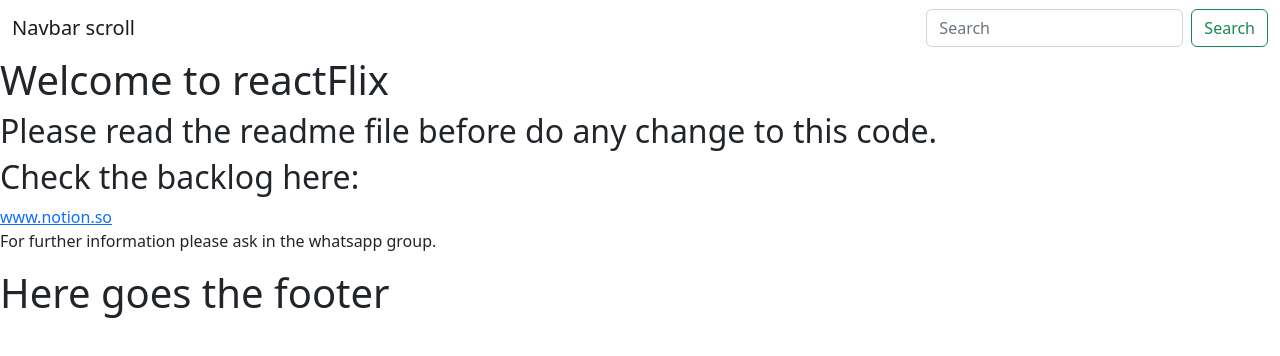
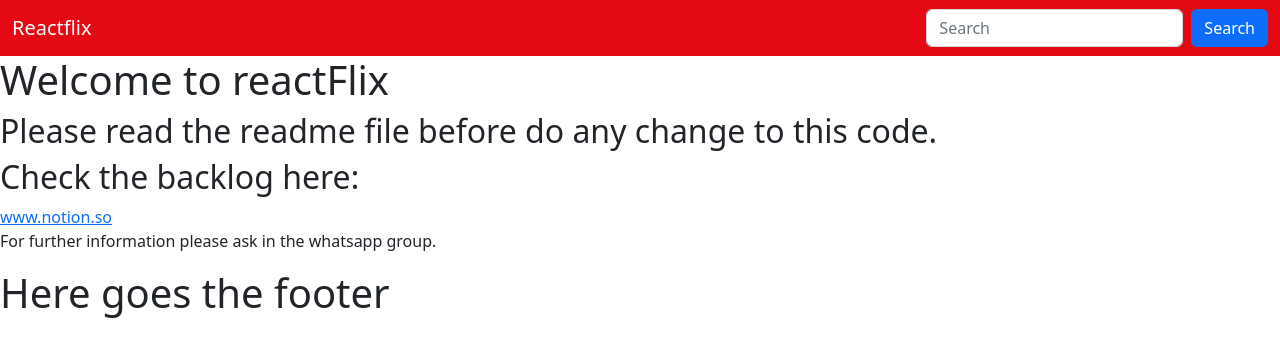
Before and after one commit to Tutorias-de-programacion/ReactFinalProject, a React (Vite) app: page / in a window 1280 px wide. Shown: the top 356 px of the page. Built offline with nearby package versions, Linux system fonts and the light colour scheme.

Commit message:
[Ti-05][Feat] We fought bootstrap, but bootstrap won

```diff
--- a/src/components/Header/Header.css
+++ b/src/components/Header/Header.css
@@ -1,5 +1,17 @@
 @import url(../../styles/globalStyles.css);
 
-navBg {
+.navBg {
   background-color: var(--netflix-red);
+
 }
+
+.navText {
+    color: var(--netflix-white) !important;
+}
+
+.navButton {
+  background-color: var(--netflix-white);
+  color: var(--netflix-red);
+  border-radius: 20px;
+  border: none;
+}
--- a/src/components/Header/Header.jsx
+++ b/src/components/Header/Header.jsx
@@ -1,13 +1,12 @@
-import { Link /*Or NavLink */} from "react-router-dom";
-import './Header.css'
-import 'bootstrap/dist/css/bootstrap.min.css';
-import Button from 'react-bootstrap/Button';
-import Container from 'react-bootstrap/Container';
-import Form from 'react-bootstrap/Form';
-import Nav from 'react-bootstrap/Nav';
-import Navbar from 'react-bootstrap/Navbar';
-import NavDropdown from 'react-bootstrap/NavDropdown';
-
+import { Link /*Or NavLink */ } from "react-router-dom";
+import "./Header.css";
+import "bootstrap/dist/css/bootstrap.min.css";
+import Button from "react-bootstrap/Button";
+import Container from "react-bootstrap/Container";
+import Form from "react-bootstrap/Form";
+import Nav from "react-bootstrap/Nav";
+import Navbar from "react-bootstrap/Navbar";
+import NavDropdown from "react-bootstrap/NavDropdown";
 
 //Please use <Link> or <NavLink> instead of <a> for more information:
 //Link https://reactrouter.com/en/main/components/link
@@ -17,15 +16,14 @@ const Header = () => {
   return (
     <Navbar className="navBg" expand="lg">
       <Container fluid>
-          <Navbar.Brand href="#">Navbar scroll</Navbar.Brand>
+        <Navbar.Brand className="navText" href="#">Reactflix</Navbar.Brand>
         <Navbar.Toggle aria-controls="navbarScroll" />
         <Navbar.Collapse id="navbarScroll">
           <Nav
             className="me-auto my-2 my-lg-0"
-              style={{ maxHeight: '100px' }}
+            style={{ maxHeight: "100px" }}
             navbarScroll
-            >
-            </Nav>
+          ></Nav>
           <Form className="d-flex">
             <Form.Control
               type="search"
@@ -33,12 +31,12 @@ const Header = () => {
               className="me-2"
               aria-label="Search"
             />
-              <Button variant="outline-success">Search</Button>
+            <Button>Search</Button>
           </Form>
         </Navbar.Collapse>
       </Container>
     </Navbar>
   );
-}
+};
 
 export default Header;
--- a/src/styles/globalStyles.css
+++ b/src/styles/globalStyles.css
@@ -4,3 +4,8 @@
     --netflix-black: #000000;
     --netflix-white: #FFFFFF;
 }
+
+.btn-primary {
+    background-color: var(--netflix-white);
+    color: var(--netflix-white);
+}
```
Lines whose indentation alone changed are shown as unchanged.
